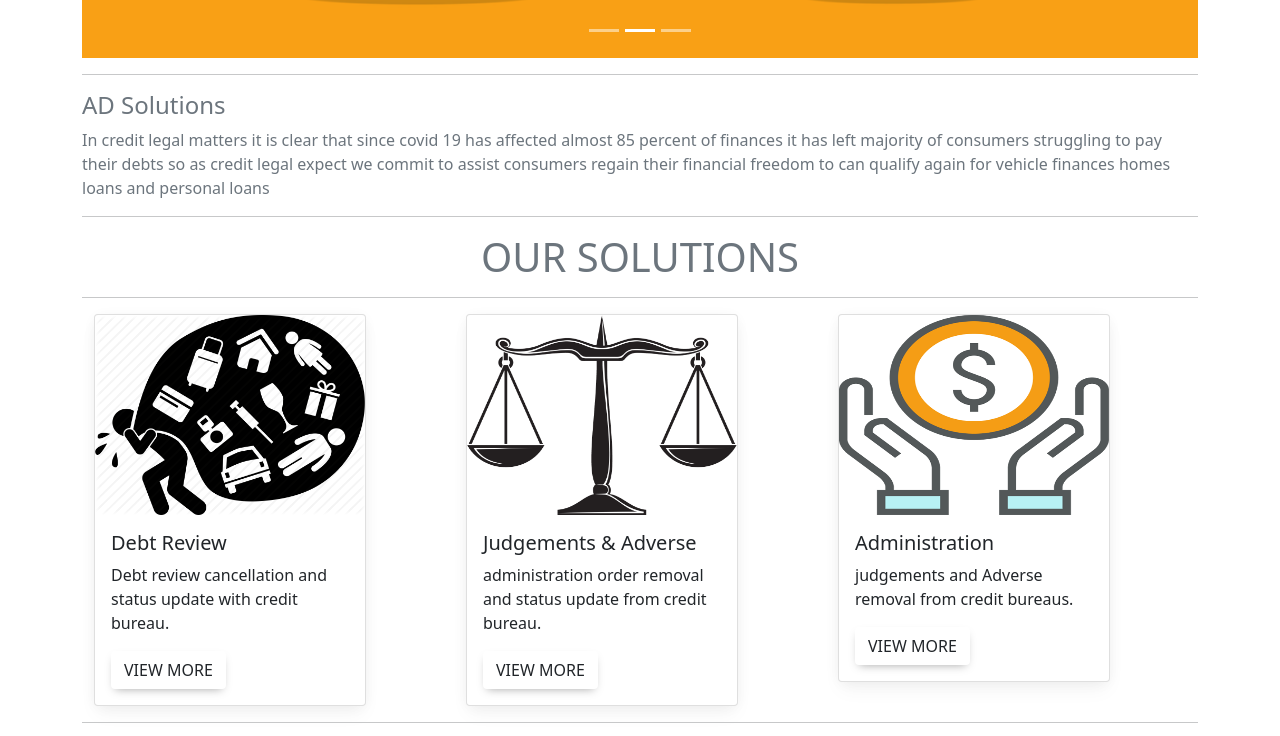
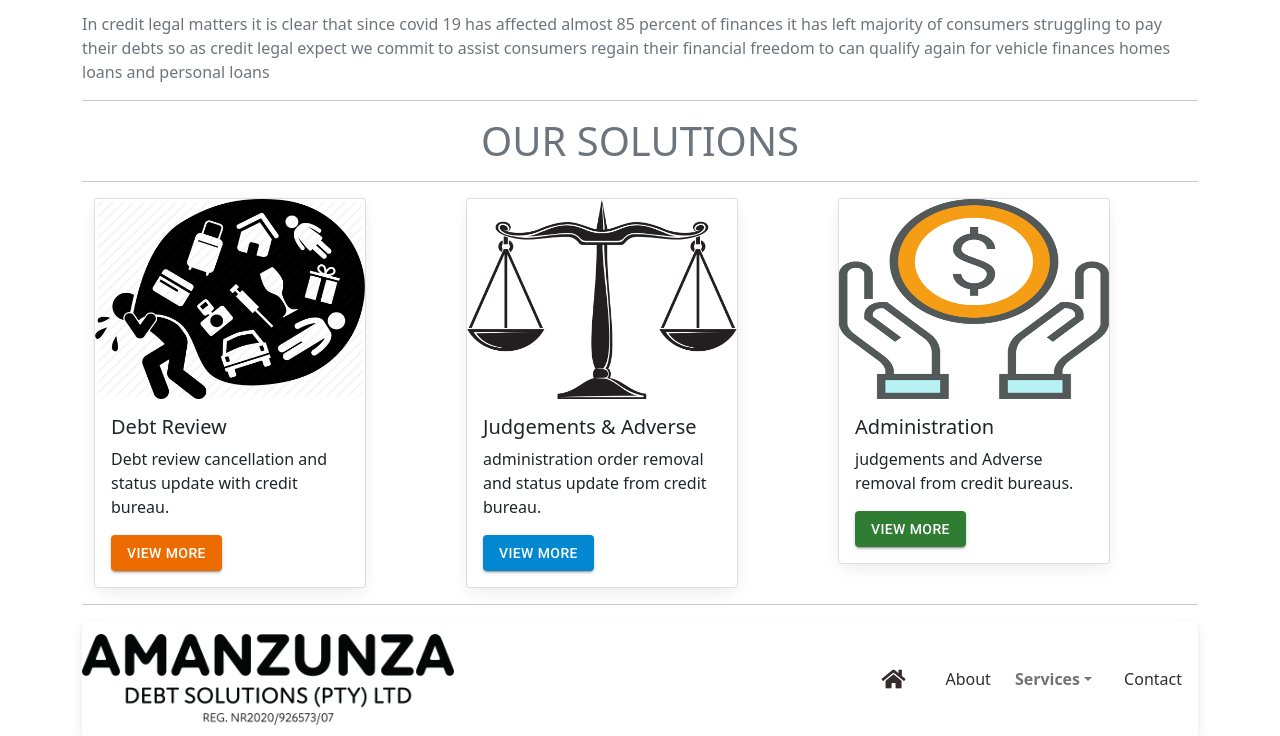
Before and after one commit to Owzaa/amanzunzaapp, a React (Create React App) app: page / in a window 1280 px wide. Shown: the part 538-1274 px from the top of the page. Built offline with nearby package versions, Linux system fonts and the light colour scheme.

Commit message:
commit on master

```diff
--- a/public/index.html
+++ b/public/index.html
@@ -14,7 +14,7 @@
     <link href="https://fonts.googleapis.com/css?family=Roboto:300,400,500,700&display=swap" rel="stylesheet" />
 
     <link rel="manifest" href="%PUBLIC_URL%/manifest.json" />
-        <title>AMANZUNZA DEBT SOLUTION (PTY) LTD | RSA </title>
+        <title>Amanzunzu Debt  (PTY) LTD | RSA </title>
 
       </head>
   <body >
--- a/src/App.js
+++ b/src/App.js
@@ -1,31 +1,38 @@
+import * as React from 'react';
 import 'bootstrap/dist/css/bootstrap.min.css';
 import { Container } from 'react-bootstrap';
 //import HomeIndex from './Components/Home/Home';
 import NavigationBar from "./Navigation/Navigation_Bar";
 import './index.css';
 import Footer from './Footer/Footer_Bottom';
+import AboutUs from './Components/About-us/about';
+import Services from './Components/Services/services';
+import ContactForm from './Components/Contact/Contact';
 import HomeIndex from './Components/Home/Home';
-//import Routes  from './Components/routes';
-
+import {Route} from 'react-router-dom';
+import { Routes } from 'react-router';
 
 
 function App() {
- return (
-
-    <Container >
 
 
 
 
-  <NavigationBar  />
-    <HomeIndex/>
+ return (
+ <Container className="wrap" >
 
+  <Routes>
+    <Route exact path="/" Component={HomeIndex}/>
+    <Route  path="/about" Component={AboutUs}/>
+    <Route path="/services" Component={Services}/>
+    <Route path="/contact-us" component={ContactForm}/>
+  </Routes>
 
+ <NavigationBar  />
+ <HomeIndex/>
+<Footer/>
 
-
-    <Footer/>
-
-    </Container>
+  </Container>
 
   );
 }
--- a/src/Components/Home/Home.js
+++ b/src/Components/Home/Home.js
@@ -1,4 +1,5 @@
-import { Container, Row, Col, Card, Button } from "react-bootstrap";
+import { Container, Row, Col, Card } from "react-bootstrap";
+import {Button} from '@mui/material';
 import Carousel from 'react-bootstrap/Carousel';
 export default function HomeIndex() {
   return (
@@ -42,9 +43,9 @@ fluid
          </Carousel.Item>
 </Carousel>
 <hr></hr>
-<div className="aboutusContainer">
+<div className="Container">
 <h4 className="text-muted">AD Solutions </h4>
-<span className="Container text-muted">In credit legal matters it is clear that since covid 19 has affected almost
+<span className="Content text-muted">In credit legal matters it is clear that since covid 19 has affected almost
 85 percent of finances it has left majority of consumers struggling to pay
 their debts so as credit legal expect we commit to assist consumers regain
 their financial freedom to can qualify again for vehicle finances homes loans
@@ -73,7 +74,7 @@ and personal loans
                 <Card.Text>
                 Debt review cancellation and status update with credit bureau.
                 </Card.Text>{" "}
-                <Button variant="outlined"> View More </Button>{" "}
+                <Button color="warning" variant="contained"> View More </Button>{" "}
               </Card.Body>{" "}
             </Card>
           </Col>{" "}
@@ -85,7 +86,7 @@ and personal loans
               <Card.Img className="responsive-image"  width="45px" height="200px"  variant="top" src="../img/judge.png" />
               <Card.Body>
                 <Card.Title> Judgements & Adverse </Card.Title> <Card.Text>administration order removal and status update from credit bureau.                                  </Card.Text>{" "}
-                <Button variant="outlined" color="secondary"> View More </Button>{" "}
+                <Button variant="contained" color="info"> View More </Button>{" "}
               </Card.Body>{" "}
             </Card></Col> <Col> <Card
               style={{
@@ -95,10 +96,10 @@ and personal loans
               <Card.Img className="responsive-image"  width="45px" height="200px" variant="top" src="../img/admin.png" />
               <Card.Body>
                 <Card.Title> Administration</Card.Title> <Card.Text>judgements and Adverse removal from credit bureaus.                                                   </Card.Text>{" "}
-                <Button variant="contained"> View More </Button>{" "}
-              </Card.Body>{" "}
-            </Card></Col>{" "}
-        </Row>{" "}
+                <Button color="success" variant="contained"> View More </Button>{" "}
+              </Card.Body>
+            </Card></Col>
+        </Row>
 
       </Container>
       <hr></hr>
--- a/src/Components/Welcome/WelcomeMessage.js
+++ b/src/Components/Welcome/WelcomeMessage.js
@@ -1,6 +1,8 @@
-import React from "react";
+import React, { useState } from "react";
 
 function WelcomeMessage() {
+    const [counter,setCounter] = useState(0);
+
     return (
         <div className="Welcome-Container">
             <header className="App-header">
--- /dev/null
+++ b/src/Components/Welcome/welcome.css
@@ -0,0 +1,5 @@
+*{
+    background-color: orangered;
+    max-width: 100vh;
+    column-fill: auto;
+}
--- a/src/index.js
+++ b/src/index.js
@@ -3,7 +3,14 @@ import {createRoot} from 'react-dom/client';
 import 'mdb-react-ui-kit/dist/css/mdb.min.css';
 import './index.css';
 import App from './App';
+import {BrowserRouter as Router} from 'react-router-dom';
 
 const container = document.getElementById('root');
 const root = createRoot(container);
-root.render(<App/>)
+root.render(
+<Router>
+<div>
+    <App/>
+</div>
+</Router>
+)
```
Also changed, not shown: src/Components/routes.js (deleted, +0 -28 lines).
